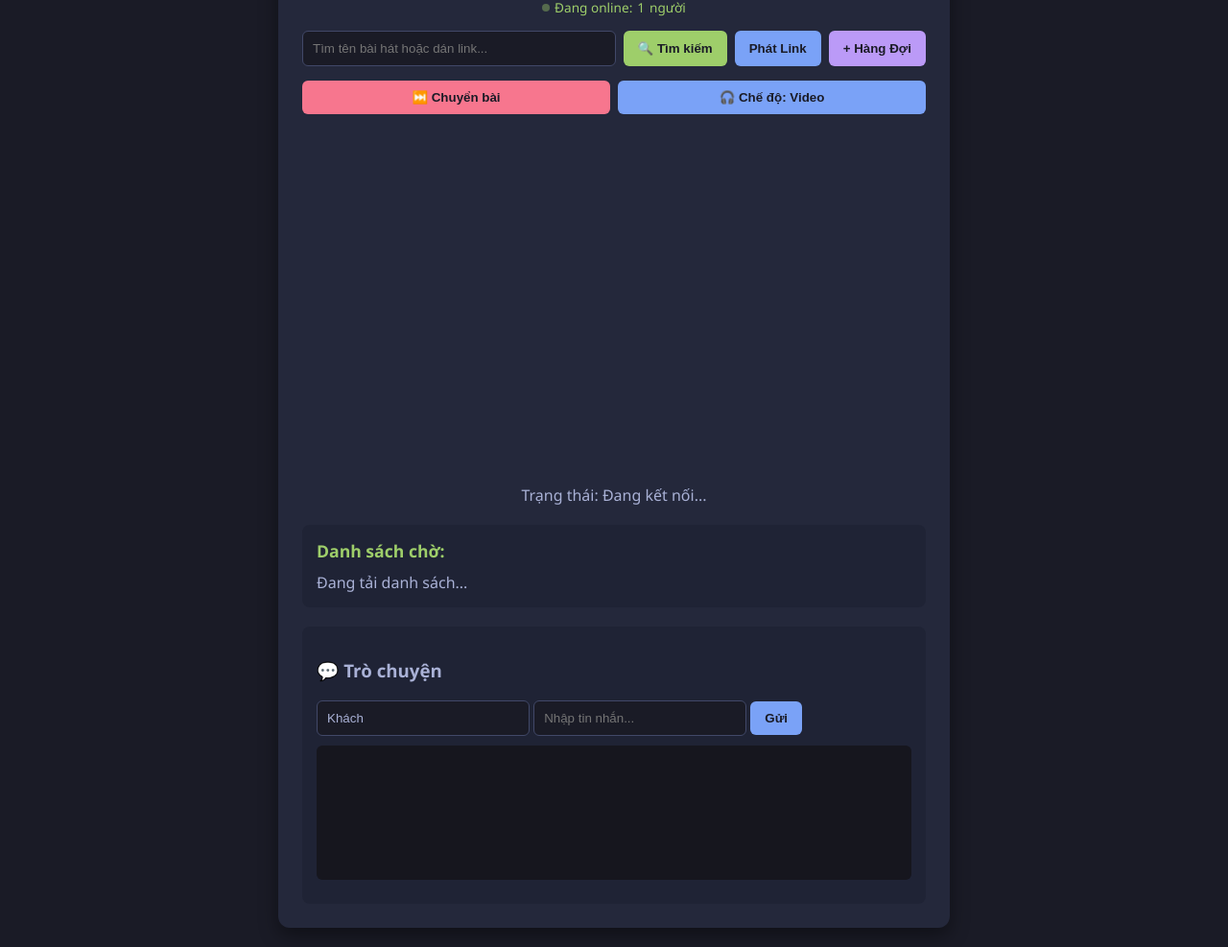
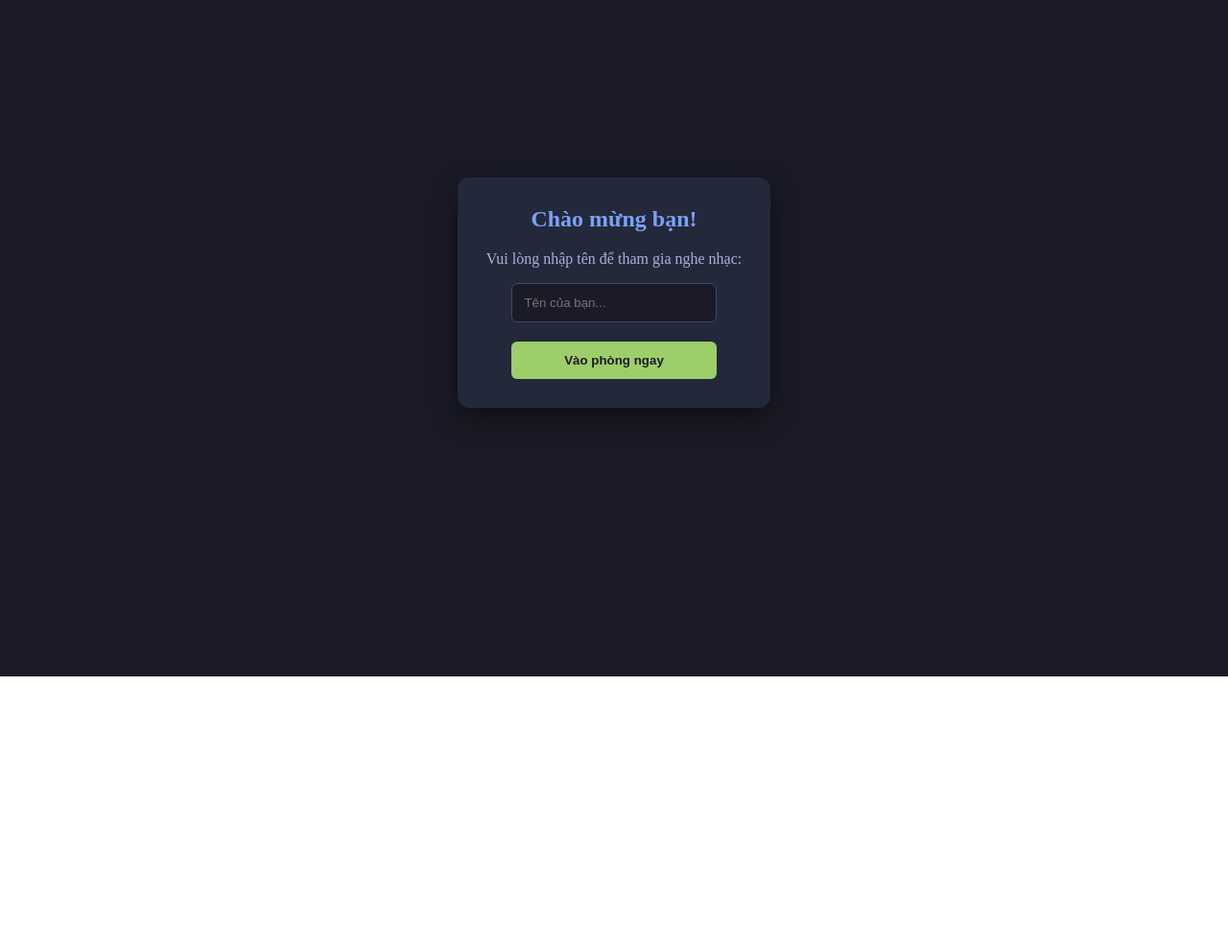
Before and after one commit to leagueoflengend/listenwmebro, a website: page index.html in a window 1280 px wide. Shown: the part 95-1082 px from the top of the page at 96% size. After the commit the page ends 800 px from the top, so only its background shows below. Drawn offline with nearby package versions, Linux system fonts and the light colour scheme; no server answers.

Commit message:
Update index.html

```diff
--- a/index.html
+++ b/index.html
@@ -1,108 +1,14 @@
-<!DOCTYPE html>
-<html lang="vi">
-<head>
-    <meta charset="UTF-8">
-    <meta name="viewport" content="width=device-width, initial-scale=1.0">
-    <title>Nghe nhạc cùng tui 🎵</title>
-    <style>
-        /* CSS GỐC CỦA BẠN */
-        body { font-family: 'Segoe UI', sans-serif; background-color: #1a1b26; color: #a9b1d6; display: flex; flex-direction: column; align-items: center; min-height: 100vh; margin: 0; padding: 20px; box-sizing: border-box;}
-        .container { background-color: #24283b; padding: 25px; border-radius: 12px; box-shadow: 0 8px 20px rgba(0,0,0,0.4); text-align: center; width: 100%; max-width: 650px; position: relative;}
-        h1 { color: #7aa2f7; margin-bottom: 5px; margin-top: 0;}
+<div id="joinModal" style="position: fixed; top: 0; left: 0; width: 100%; height: 100%; background: #1a1b26; z-index: 9999; display: flex; align-items: center; justify-content: center;">
+    <div style="background: #24283b; padding: 30px; border-radius: 12px; text-align: center; box-shadow: 0 10px 30px rgba(0,0,0,0.5);">
+        <h2 style="color: #7aa2f7; margin-top: 0;">Chào mừng bạn!</h2>
+        <p style="color: #a9b1d6;">Vui lòng nhập tên để tham gia nghe nhạc:</p>
+        <input type="text" id="joinNameInput" placeholder="Tên của bạn..." style="width: 80%; padding: 12px; border-radius: 6px; border: 1px solid #414868; background: #1a1b26; color: #fff; margin-bottom: 20px; outline: none;">
+        <br>
+        <button onclick="joinRoom()" style="width: 80%; padding: 12px; background: #9ece6a; color: #1a1b26; font-weight: bold; border: none; border-radius: 6px; cursor: pointer;">Vào phòng ngay</button>
+    </div>
+</div>
 
-        /* HIỂN THỊ ONLINE */
-        .online-count { font-size: 0.85em; color: #9ece6a; margin-bottom: 15px; display: flex; align-items: center; justify-content: center; gap: 5px; }
-        .dot { width: 8px; height: 8px; background-color: #9ece6a; border-radius: 50%; display: inline-block; animation: pulse 2s infinite; }
-        @keyframes pulse { 0% { opacity: 1; } 50% { opacity: 0.4; } 100% { opacity: 1; } }
-
-        .controls { margin: 15px 0; display: flex; gap: 8px; justify-content: center; flex-wrap: wrap;}
-        input[type="text"] { flex-grow: 1; padding: 10px; border-radius: 6px; border: 1px solid #414868; background-color: #1a1b26; color: #a9b1d6; outline: none; min-width: 200px;}
-        button { padding: 10px 15px; border: none; border-radius: 6px; background-color: #7aa2f7; color: #1a1b26; font-weight: bold; cursor: pointer; transition: 0.2s;}
-        button:hover { opacity: 0.8; }
-        .btn-secondary { background-color: #bb9af7; }
-        .btn-danger { background-color: #f7768e; }
-        .btn-search { background-color: #9ece6a; }
-
-        /* KHUNG KẾT QUẢ TÌM KIẾM (ĐÃ NÂNG CẤP) */
-        .search-results {
-            position: absolute; top: 100px; left: 5%; width: 90%;
-            background: #16161e; border: 1px solid #444; border-radius: 8px;
-            z-index: 100; display: none; max-height: 400px; overflow-y: auto;
-            box-shadow: 0 10px 30px rgba(0,0,0,0.6); padding: 5px;
-        }
-        .search-item { display: flex; gap: 12px; padding: 10px; border-bottom: 1px solid #292e42; text-align: left; transition: 0.2s;}
-        .search-item:hover { background: #292e42; }
-        .search-item img { width: 100px; height: 56px; border-radius: 4px; object-fit: cover;}
-        .search-info { flex: 1; display: flex; flex-direction: column; justify-content: space-between; }
-        .search-title { color: #7dcfff; font-weight: bold; font-size: 0.9em; line-height: 1.2; margin-bottom: 4px;}
-        .search-meta { font-size: 0.75em; color: #565f89; }
-        .search-meta span { background: #f7768e; color: #fff; padding: 1px 4px; border-radius: 3px; margin-right: 5px;}
-        .search-actions { display: flex; gap: 5px; margin-top: 5px; }
-        .search-actions button { padding: 4px 8px; font-size: 0.75em; }
-
-        #youtubePlayerContainer { margin-top: 20px; aspect-ratio: 16 / 9; width: 100%; }
-        iframe { width: 100%; height: 100%; border: none; border-radius: 8px; }
-        .audio-only-mode { display: none !important; }
-
-        /* DANH SÁCH CHỜ */
-        .playlist-box { margin-top: 20px; text-align: left; background: #1f2335; padding: 15px; border-radius: 8px;}
-        .playlist-box h3 { margin: 0 0 10px 0; color: #9ece6a; font-size: 1.1em;}
-        ul { list-style: none; padding: 0; margin: 0; }
-        .playlist-item { display: flex; justify-content: space-between; align-items: center; padding: 8px; border-bottom: 1px solid #292e42; font-size: 0.9em;}
-        .playlist-item-title { flex-grow: 1; overflow: hidden; text-overflow: ellipsis; white-space: nowrap; margin-right: 10px; }
-
-        /* CHAT */
-        .chat-container { margin-top: 20px; background: #1f2335; padding: 15px; border-radius: 8px; text-align: left;}
-        .chat-messages { height: 120px; overflow-y: auto; background: #16161e; padding: 10px; border-radius: 6px; margin: 10px 0; font-size: 0.9em;}
-        .chat-input-box { display: flex; gap: 8px; }
-    </style>
-</head>
-<body>
-    <div class="container">
-        <h1>🎵 Nghe nhạc cùng tuiii</h1>
-
-        <div class="online-count">
-            <span class="dot"></span> Đang online: <span id="userCount">1</span> người
-        </div>
-
-        <div class="controls">
-            <input type="text" id="youtubeLink" placeholder="Tìm tên bài hát hoặc dán link...">
-            <button onclick="searchSong()" class="btn-search">🔍 Tìm kiếm</button>
-            <button onclick="playNow()">Phát Link</button>
-            <button onclick="addToList()" class="btn-secondary">+ Hàng Đợi</button>
-        </div>
-
-        <div id="searchResultsBox" class="search-results"></div>
-
-        <div class="controls">
-            <button onclick="skipVideo()" class="btn-danger" style="flex:1">⏭️ Chuyển bài</button>
-            <button onclick="toggleVideoMode()" id="toggleBtn" style="flex:1">🎧 Chế độ: Video</button>
-        </div>
-
-        <div id="youtubePlayerContainer">
-            <div id="player"></div>
-        </div>
-        <div id="statusText">Trạng thái: Đang kết nối...</div>
-
-        <div class="playlist-box">
-            <h3>Danh sách chờ:</h3>
-            <ul id="playlistUI">
-                <li>Đang tải danh sách...</li>
-            </ul>
-        </div>
-
-        <div class="chat-container">
-            <h3>💬 Trò chuyện</h3>
-            <div class="name-input">
-                <input type="text" id="nickname" placeholder="Tên của bạn..." value="Khách" style="width: 100px;">
-                <input type="text" id="chatInput" placeholder="Nhập tin nhắn..." onkeypress="handleKeyPress(event)" style="flex: 1;">
-                <button onclick="sendMessage()">Gửi</button>
-            </div>
-            <div id="chatMessages" class="chat-messages"></div>
-        </div>
-    </div>
-
-    <script src="/socket.io/socket.io.js"></script>
-    <script src="script.js"></script>
-</body>
-</html>
+<div class="online-status">
+    <span class="dot"></span> Đang online (<span id="userCount">0</span>):
+    <div id="userList" style="display: inline-flex; gap: 5px; flex-wrap: wrap; font-weight: bold; color: #9ece6a;"></div>
+</div>
```
